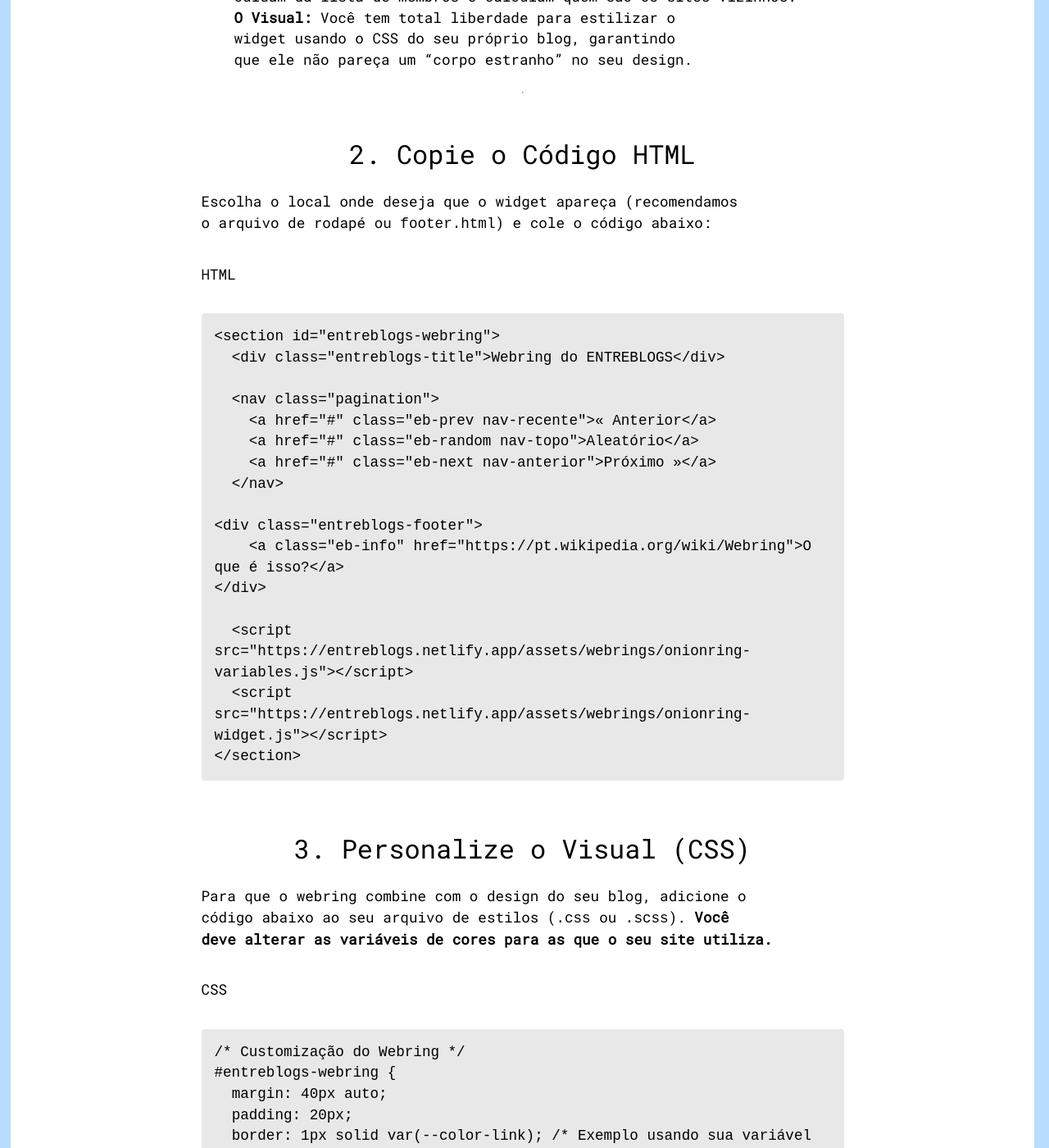
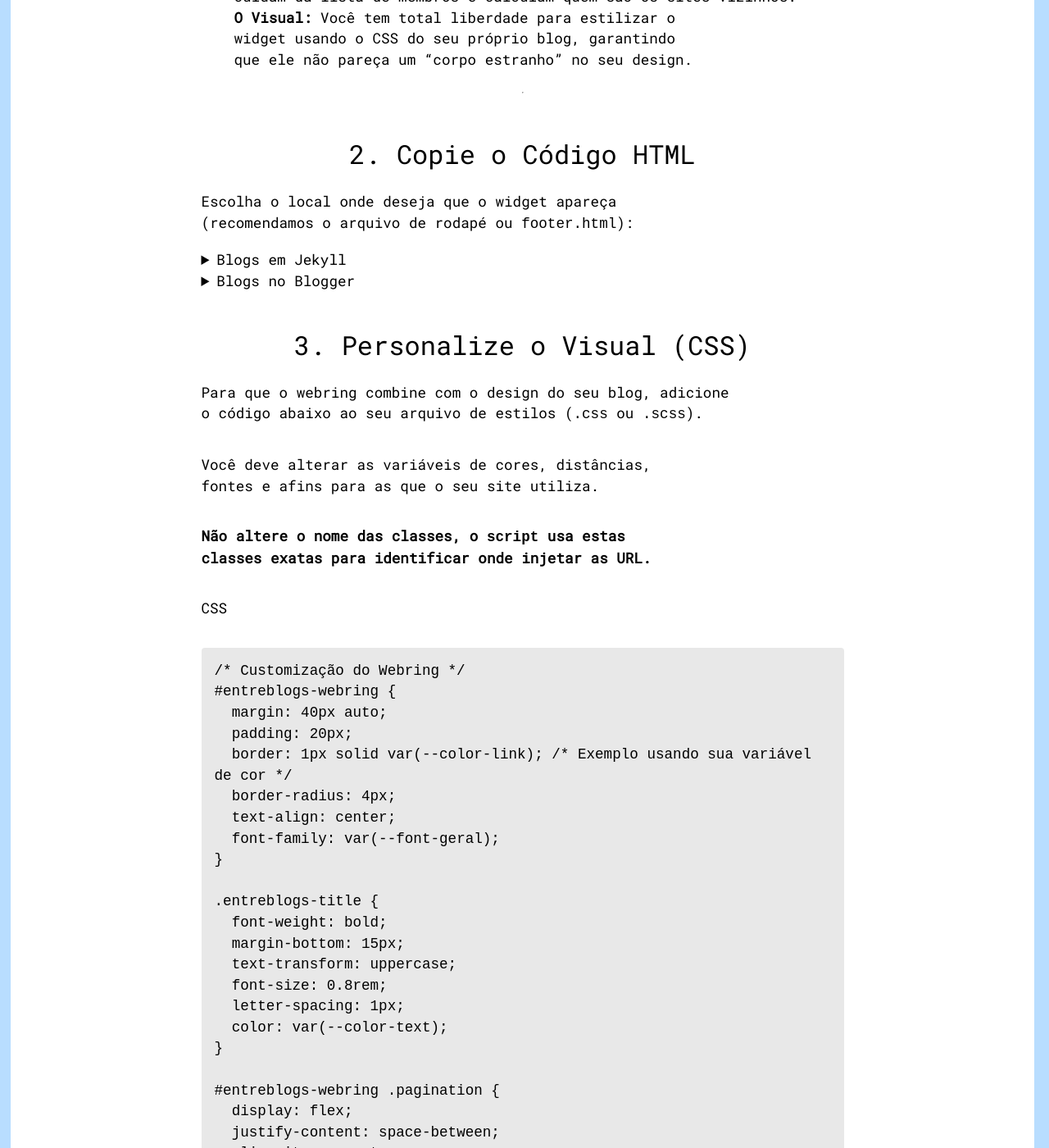
Before and after one commit to bamoretti/entreblogs, a Jekyll site: the page built from tutorial-webring.md, in a window 1280 px wide and 1400 px high, scrolled down 890 px. Shown: the whole window at 82% size. Built offline with Jekyll 4.4.1, drawn with Linux system fonts in a browser that asks for light colours; nearby versions of some CDN libraries; comment, search, counter and statistics services are not loaded; some of the changed text lies outside the part shown.

Commit message:
Update tutorial-webring.md

````diff
--- a/tutorial-webring.md
+++ b/tutorial-webring.md
@@ -19,31 +19,70 @@
 ---
 
 ### 2. Copie o Código HTML
-Escolha o local onde deseja que o widget apareça (recomendamos o arquivo de rodapé ou `footer.html`) e cole o código abaixo:
+Escolha o local onde deseja que o widget apareça (recomendamos o arquivo de rodapé ou `footer.html`):
 
-HTML
-```html
-<section id="entreblogs-webring">
-  <div class="entreblogs-title">Webring do ENTREBLOGS</div>
+<details><summary>Blogs em Jekyll</summary>
+<p>Em blogs ou sites em Jekyll você só precisa escolher e colocar o código que criará a barra de navegação e o <code>script</code> que chama os dados onde quiser que ela fique.</p>
 
-  <nav class="pagination">
-    <a href="#" class="eb-prev nav-recente">« Anterior</a>
-    <a href="#" class="eb-random nav-topo">Aleatório</a>
-    <a href="#" class="eb-next nav-anterior">Próximo »</a>
+<code><pre>
+
+&lt;section id="entreblogs-webring">
+  &lt;div class="entreblogs-title">Webring do ENTREBLOGS</div>
+
+  &lt;nav class="pagination">
+    &lt;a href="#" class="eb-prev nav-recente">« Anterior</a>
+    &lt;a href="#" class="eb-random nav-topo">Aleatório</a>
+    &lt;a href="#" class="eb-next nav-anterior">Próximo »</a>
   </nav>
 
-<div class="entreblogs-footer">
-    <a class="eb-info" href="https://pt.wikipedia.org/wiki/Webring">O que é isso?</a>
+&lt;div class="entreblogs-footer">
+    &lt;a class="eb-info" href="https://pt.wikipedia.org/wiki/Webring">O que é isso?</a>
 </div>
 
-  <script src="https://entreblogs.netlify.app/assets/webrings/onionring-variables.js"></script>
-  <script src="https://entreblogs.netlify.app/assets/webrings/onionring-widget.js"></script>
-</section>
-```
+  &lt;script src="https://entreblogs.netlify.app/assets/webrings/onionring-variables.js"></script>
+  &lt;script src="https://entreblogs.netlify.app/assets/webrings/onionring-widget.js"></script>
+</section&gt;
 
+</pre></code>
+</details>
+
+<details><summary>Blogs no Blogger</summary>
+<p>Para blogs contruídos na plataforma do BLogger precisamos colocar parte do código na antes da tag <code></head></code> e colocar o código que criará a barra de navegação onde quiser que ela fique.</p>
+
+<p>Código para colocar antes do <code></head></code>, que é o <code>script</code> que chama os dados:</p>
+<code><pre>
+
+  &lt;script src="https://entreblogs.netlify.app/assets/webrings/onionring-variables.js"></script&gt;
+  &lt;script src="https://entreblogs.netlify.app/assets/webrings/onionring-widget.js"></script&gt;
+
+</pre></code>
+
+O código da barra de navegação que você coloca onde quiser que ela apareça:
+<code><pre>
+
+&lt;section id="entreblogs-webring">
+  &lt;div class="entreblogs-title">Webring do ENTREBLOGS</div>
+
+  &lt;nav class="pagination">
+    &lt;a href="#" class="eb-prev nav-recente">« Anterior</a>
+    &lt;a href="#" class="eb-random nav-topo">Aleatório</a>
+    &lt;a href="#" class="eb-next nav-anterior">Próximo »</a>
+  </nav>
+
+&lt;div class="entreblogs-footer">
+    &lt;a class="eb-info" href="https://pt.wikipedia.org/wiki/Webring">O que é isso?</a>
+</div>
+</section&gt;
+
+</pre></code>
+</details>
 
 ### 3. Personalize o Visual (CSS)
-Para que o webring combine com o design do seu blog, adicione o código abaixo ao seu arquivo de estilos (`.css` ou `.scss`). **Você deve alterar as variáveis de cores para as que o seu site utiliza.**
+Para que o webring combine com o design do seu blog, adicione o código abaixo ao seu arquivo de estilos (`.css` ou `.scss`).
+
+Você deve alterar as variáveis de cores, distâncias, fontes e afins para as que o seu site utiliza.
+
+**Não altere o nome das classes, o <code>script</code> usa estas classes exatas para identificar onde injetar as URL.**
 
 CSS
 ```CSS
@@ -101,7 +140,7 @@
 | **Estilos (Cores, Fontes, Bordas)** | ✅ Sim | Sinta-se livre para adaptar totalmente ao seu layout usando CSS. |
 | **Texto dos Links** | ✅ Sim | Pode mudar "Anterior" para "Voltar", "Aleatório" para "Sorteio", etc. |
 | **Classes HTML** (`eb-prev`, etc) | ❌ **Não** | O script usa estas classes exatas para identificar onde injetar as URLs. |
-| **Scripts JS** | ❌ **Não** | Devem carregar do GitHub oficial para manter a lista de membros sempre atualizada. |
+| **Scripts JS** | ❌ **Não** | Devem carregar da página do _ENTREBLOGS_ para manter a lista de membros sempre atualizada. |
 
 ---
 
````
